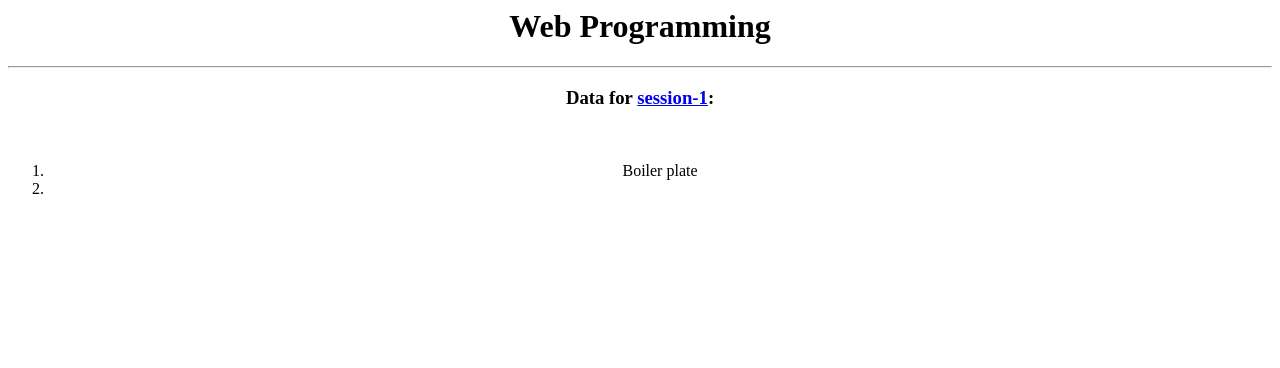
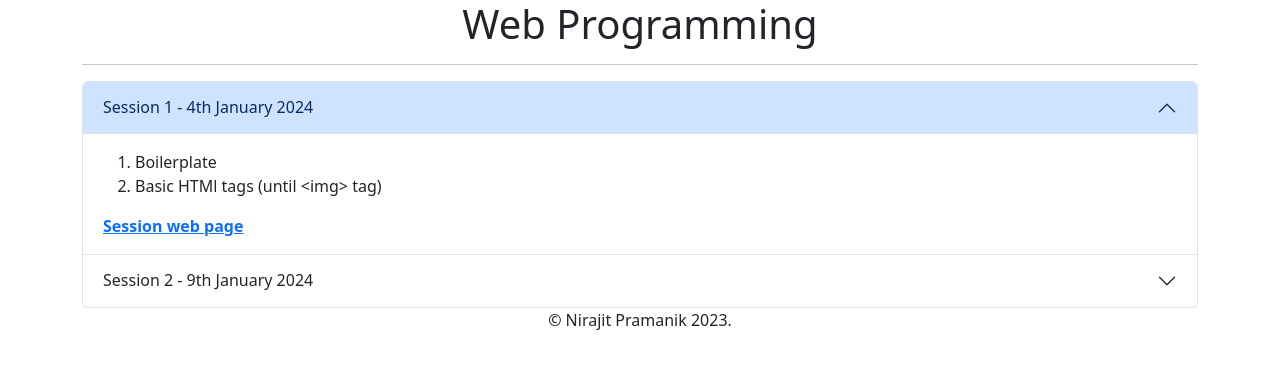
Before and after one commit to NP-15/Web-programming, a plain HTML site: page index.html in a window 1280 px wide. Drawn offline with nearby package versions, Linux system fonts and the light colour scheme.

Commit message:
Added commits to create Github-Pages

```diff
--- a/index.html
+++ b/index.html
@@ -4,6 +4,15 @@
     <title>
       Web Programming
     </title>
+    <link rel="stylesheet" href="https://cdn.jsdelivr.net/npm/bootstrap@5.3.2/dist/css/bootstrap.min.css">
+
+    <style>
+      footer {
+        margin-top: auto;
+      }
+    </style>
+
+    <script src="https://cdn.jsdelivr.net/npm/bootstrap@5.3.2/dist/js/bootstrap.bundle.min.js" crossorigin="anonymous"></script>
   </head>
 
   <body>
@@ -13,21 +22,71 @@
           <h1>
             Web Programming
           </h1>
+        </center>
 
-          <hr>
+        <hr>
 
-          <p>
-            <h3>
-              Data for <a href="./first.html" target="_blank">session-1</a>:
-            </h3>
-            <br>
-            <ol>
-              <li>Boiler plate</li>
-              <li></li>
-            </ol>
-          </p>
-        </center>
+        <div class="accordion" id="webp-accordian">
+          <div class="accordion-item">
+            <h2 class="accordion-header">
+              <button class="accordion-button" type="button" data-bs-toggle="collapse" data-bs-target="#webp-session-1" aria-expanded="true" aria-controls="webp-session-1">
+                Session 1 - 4th January 2024
+              </button>
+            </h2>
+            <div id="webp-session-1" class="accordion-collapse collapse show" data-bs-parent="#webp-accordian">
+              <div class="accordion-body">
+                <ol>
+                  <li>
+                    Boilerplate
+                  </li>
+                  <li>
+                    Basic HTMl tags (until &ltimg&gt tag)
+                  </li>
+                </ol>
+                <strong>
+                  <a href="./first.html" target="_blank">Session web page</a>
+                </strong>
+              </div>
+            </div>
+          </div>
+          <div class="accordion-item">
+            <h2 class="accordion-header">
+              <button class="accordion-button collapsed" type="button" data-bs-toggle="collapse" data-bs-target="#webp-session-2" aria-expanded="false" aria-controls="webp-session-2">
+                Session 2 - 9th January 2024
+              </button>
+            </h2>
+            <div id="webp-session-2" class="accordion-collapse collapse" data-bs-parent="#webp-accordian">
+              <div class="accordion-body">
+                <p>
+                  Topics covered include
+                </p>
+                <ol>
+                  <li>
+                    Lists
+                    <ul>
+                      <li>Ordered</li>
+                      <li>Unordered</li>
+                    </ul>
+                  </li>
+                  <li>
+                    Forms
+                  </li>
+                  <li>
+                    Tables
+                  </li>
+                </ol>
+                <strong><a href="./second.html" target="_blank">Session Web Page</a></strong>
+              </div>
+            </div>
+          </div>
+        </div>
       </div>
     </main>
+
+    <footer>
+      <center>
+        &copy Nirajit Pramanik 2023.
+      </center>
+    </footer>
   </body>
 </html>
```
